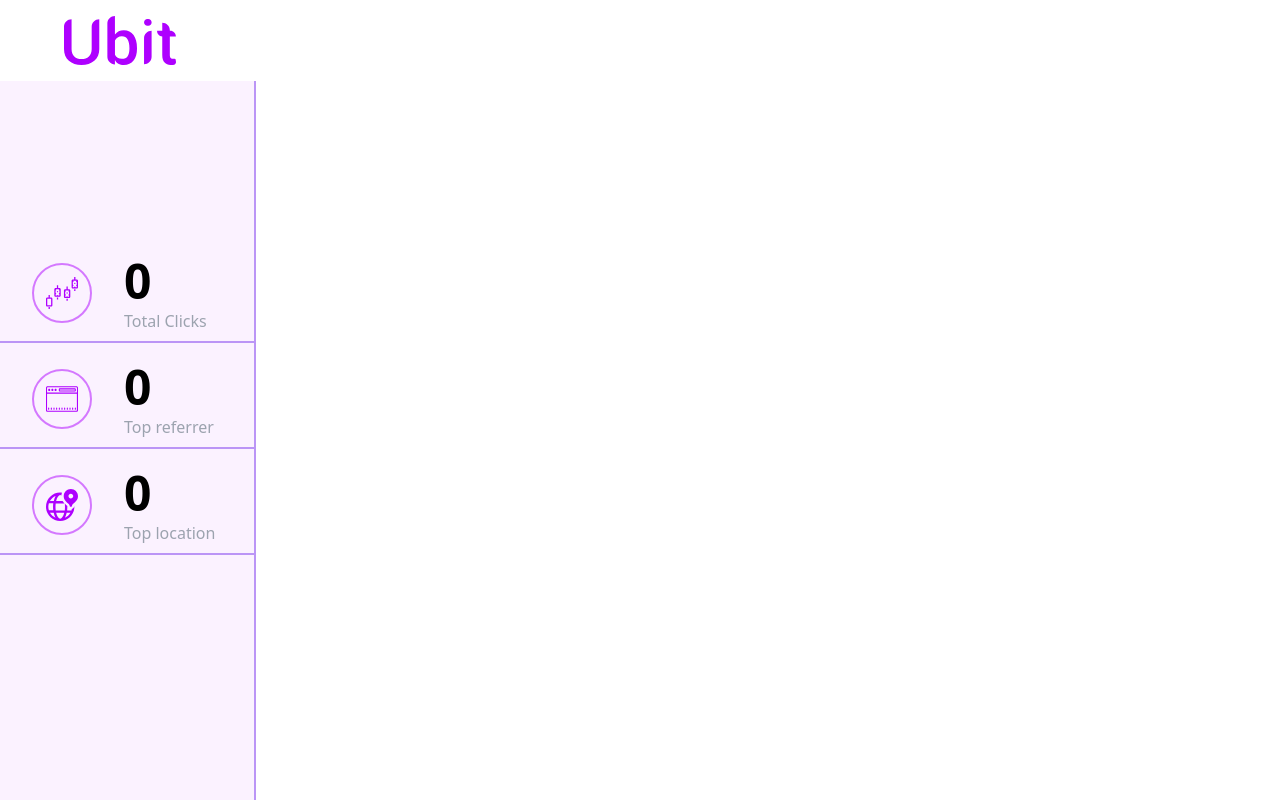
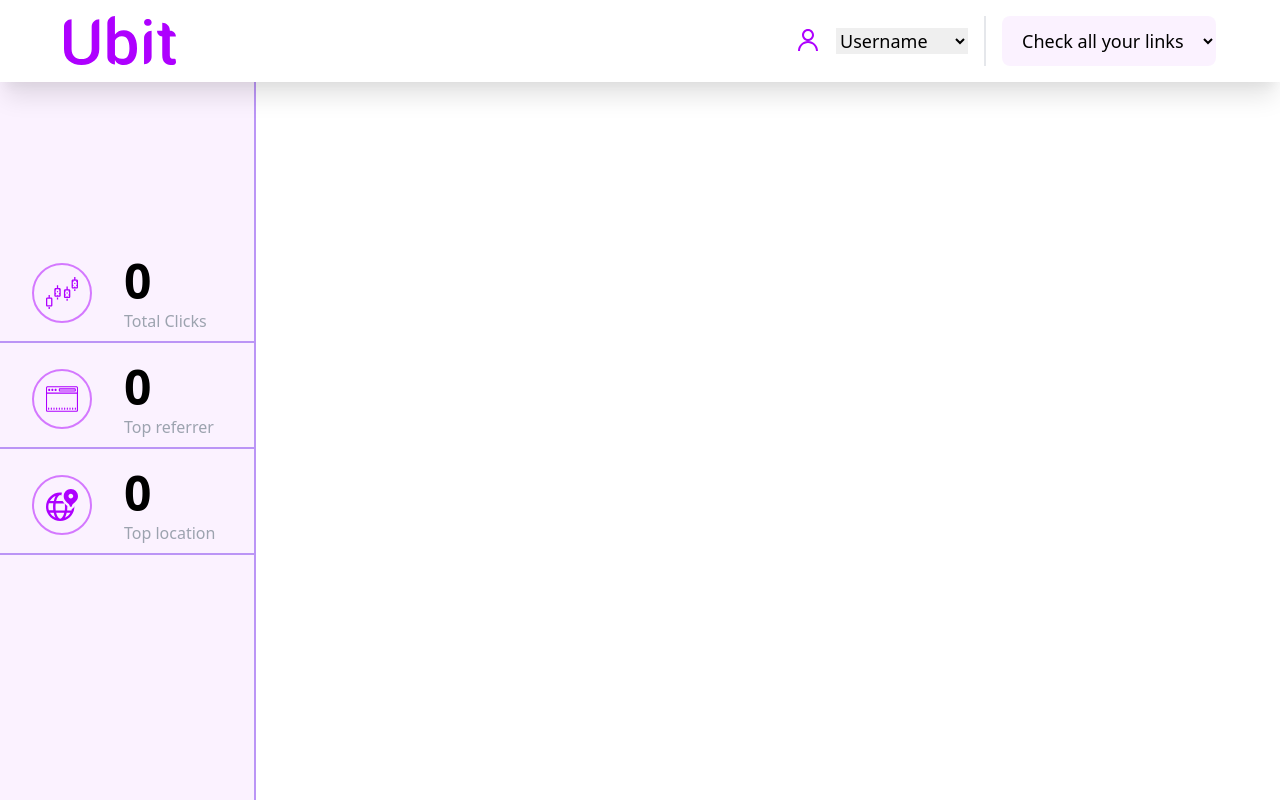
Before and after one commit to Qaudri/url-shortener, a Nuxt app: page /dashboard in a window 1280 px wide. Built offline with nearby package versions, Linux system fonts and the light colour scheme.

Commit message:
chore: dashboard header completed

```diff
--- a/pages/dashboard.vue
+++ b/pages/dashboard.vue
@@ -1,12 +1,33 @@
 <template>
   <div class="relative">
-    <div class="flex py-4 absolute top-0 px-16 bg-white w-full justify-between">
+    <div class="flex py-4 absolute top-0 px-16 bg-white w-full justify-between shadow-xl">
       <a href="/dashboard">
         <img :src=" require('@/Assets/images/logo.svg') " alt="" class="w-28">
       </a>
 
-      <div>
+      <div class="flex">
+        <div class="mx-4 flex items-center border-r-2 px-4">
+          <img :src=" require('@/Assets/icons/user.svg') " class="w-8 mx-3" alt="">
+          <form action="" class="">
+            <select name="account" id="account" class="font-medium text-black text-lg pr-6">
+              <option value="1" class="">Username</option>
+              <option value="2" class="">Upgrade </option>
+              <option value="3" class="">Resources</option>
+              <option value="4" class="">Settings</option>
+              <option value="5" class="">Log Out</option>
+            </select>
+          </form>
+        </div>
 
+        <form action="">
+          <select name="links" id="links" class="px-4 py-3 text-black text-lg font-medium bg-primary-100 bg-opacity-5 rounded-lg" >
+            <option value="1" class="bg-white">Check all your links</option>
+            <option value="2" class="bg-white">Custom links</option>
+            <option value="3" class="bg-white">Create a campaign</option>
+            <option value="4" class="bg-white">Create a new link</option>
+            <option value="5" class="bg-white">Help center</option>
+          </select>
+        </form>
       </div>
     </div>
     <div class="flex h-screen">
```
